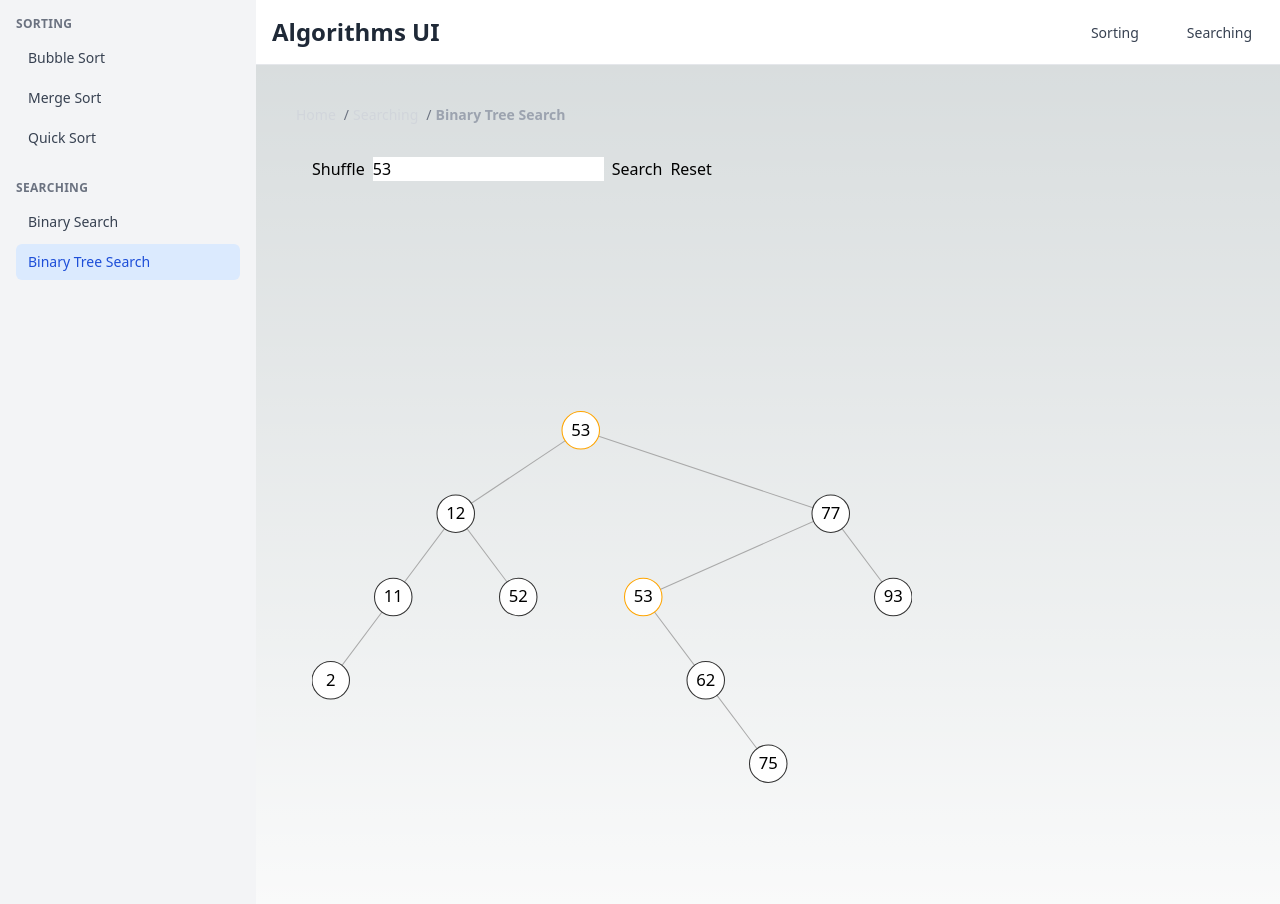
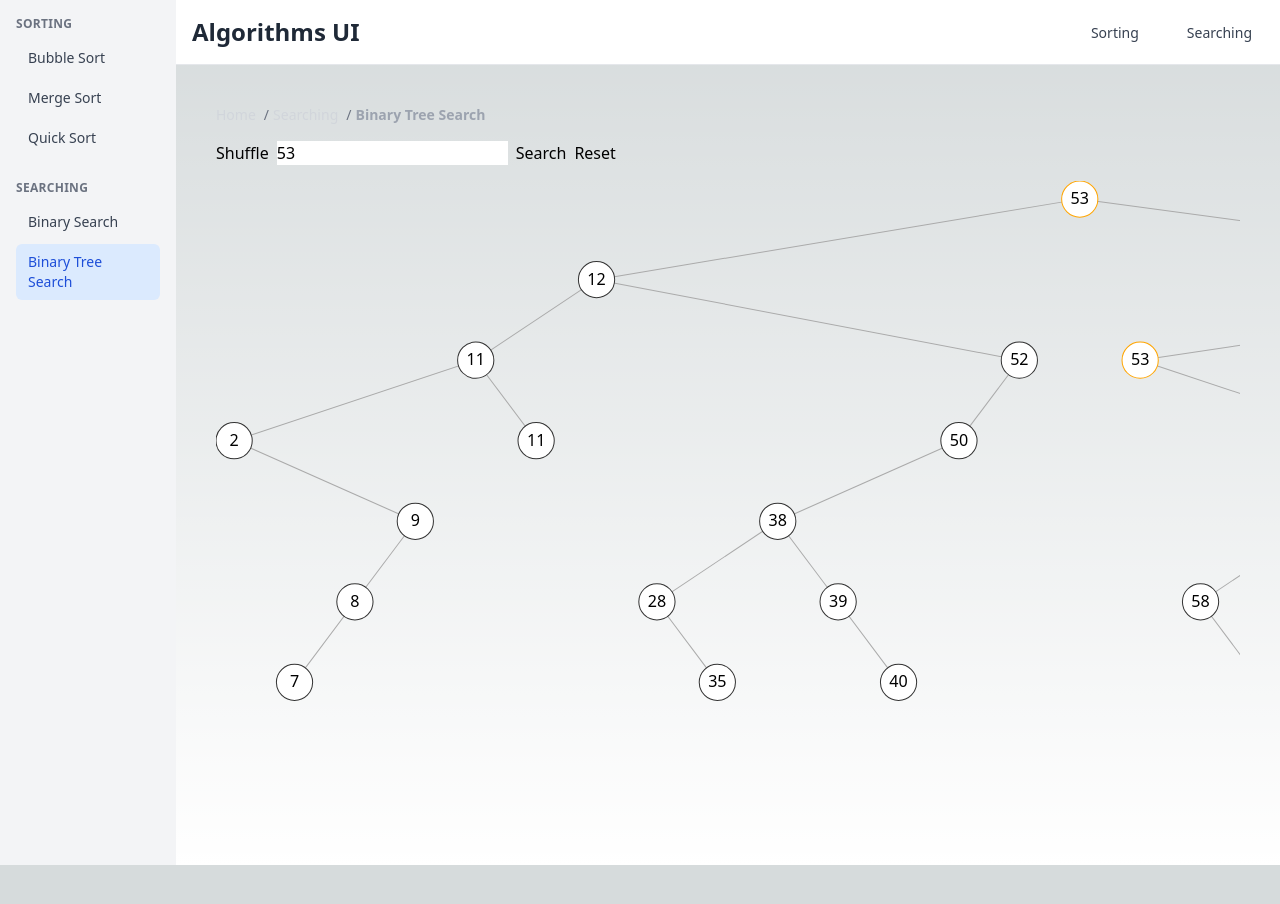
Before and after one commit to Zyoruk/algorithms-ui, a Next.js app: page /algorithms/searching/binary-tree in a window 1280 px wide. Shown: the top 904 px of the page. After the commit the page ends 865 px from the top, so only its background shows below. Built offline with nearby package versions, Linux system fonts and the light colour scheme.

Commit message:
refactor: update shuffleValues to generate a larger random array and improve layout structure

```diff
--- a/src/app/algorithms/searching/binary-tree/binaryTreeSearch.tsx
+++ b/src/app/algorithms/searching/binary-tree/binaryTreeSearch.tsx
@@ -10,7 +10,7 @@ export const BinaryTreeSearchUI: React.FC = () => {
 
     // generate a new random array
     const shuffleValues = () => {
-        const arr = Array.from({ length: 10 }, () =>
+        const arr = Array.from({ length: 30 }, () =>
             Math.floor(Math.random() * 100)
         )
         setValues(arr)
@@ -38,7 +38,7 @@ export const BinaryTreeSearchUI: React.FC = () => {
         }
     }, [values, target])
     return (
-        <div className="p-4">
+        <div className="w-[80vw] flex flex-col h-full">
             <div className="flex gap-2 mb-4" suppressHydrationWarning>
                 <button onClick={shuffleValues} className="btn" suppressHydrationWarning>Shuffle</button>
                 <input
@@ -59,7 +59,15 @@ export const BinaryTreeSearchUI: React.FC = () => {
                     Reset
                 </button>
             </div>
-            <svg ref={svgRef} width="600" height="100vh" />
+
+            <div className="flex-1 w-full overflow-x-auto overflow-y-hidden">
+                <div className="inline-block min-w-max">
+                    <svg
+                        ref={svgRef}
+                        className="h-[600px]"
+                    />
+                </div>
+            </div>
         </div>
     )
 }
```
